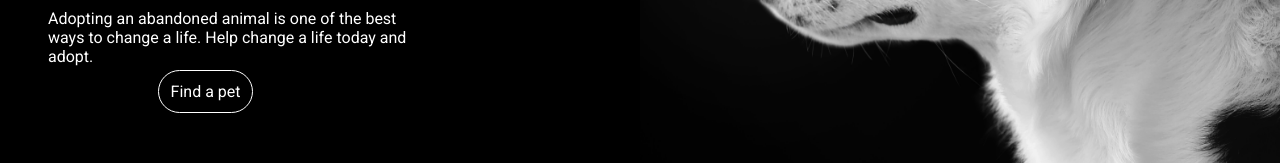
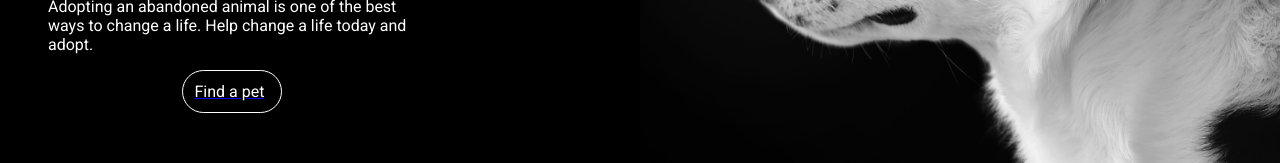
Before and after one commit to mlmensah43/adoptem, a React (Create React App) app: page /#/ in a window 1280 px wide. Shown: the part 514-677 px from the top of the page. Built offline with nearby package versions, Linux system fonts and the light colour scheme.

Commit message:
Switch to Router

```diff
--- a/src/components/App.js
+++ b/src/components/App.js
@@ -1,5 +1,5 @@
 import React from 'react';
-import {HashRouter as Switch,Route} from "react-router-dom";
+import {HashRouter as Router,Route} from "react-router-dom";
 import Contact from './Contact';
 import Favorites from './Favorites';
 import Info from './Info';
@@ -26,7 +26,7 @@ function App() {
 
   return (
     <div className="App">
-      <Switch>
+      <Router>
         <Route path="/" exact component={Landing}></Route>
         <Route path="/contact" exact component={Contact}></Route>
         <Route path="/pets" exact component={Pets}></Route>
@@ -34,7 +34,7 @@ function App() {
         <Route path="/about" exact component={About}></Route>
         {pets.map(setPets)}
         {/* <Route component={NotFound}></Route>   */}
-      </Switch>
+      </Router>
     </div>
   );
 }
--- a/src/components/Landing.js
+++ b/src/components/Landing.js
@@ -1,5 +1,6 @@
 import React from 'react';
 import Nav from './Nav'
+import {Link} from 'react-router-dom';
 import '../css/Landing.css';
 
 function Landing() {
@@ -11,7 +12,7 @@ function Landing() {
         <div className="paragraph">
             <div className="header">The best breeds are the ones in need.</div>
             <p>Adopting an abandoned animal is one of the best ways to change a life. Help change a life today and adopt.</p>
-            <a href="/#/pets" className="link">Find a pet</a>
+            <Link to="/pets"><div className="link">Find a pet</div></Link>
         </div>
 
     </div>
--- a/src/css/App.css
+++ b/src/css/App.css
@@ -33,7 +33,7 @@ button{
 }
 
 .link{
-  margin: 0 30%;
+  margin: 0 36.5%;
   border-radius: 40px;
   border: 1px solid white;
   background: none;
```
Also changed, not shown: 10 other files (tests, documents, lock files or other folders).
